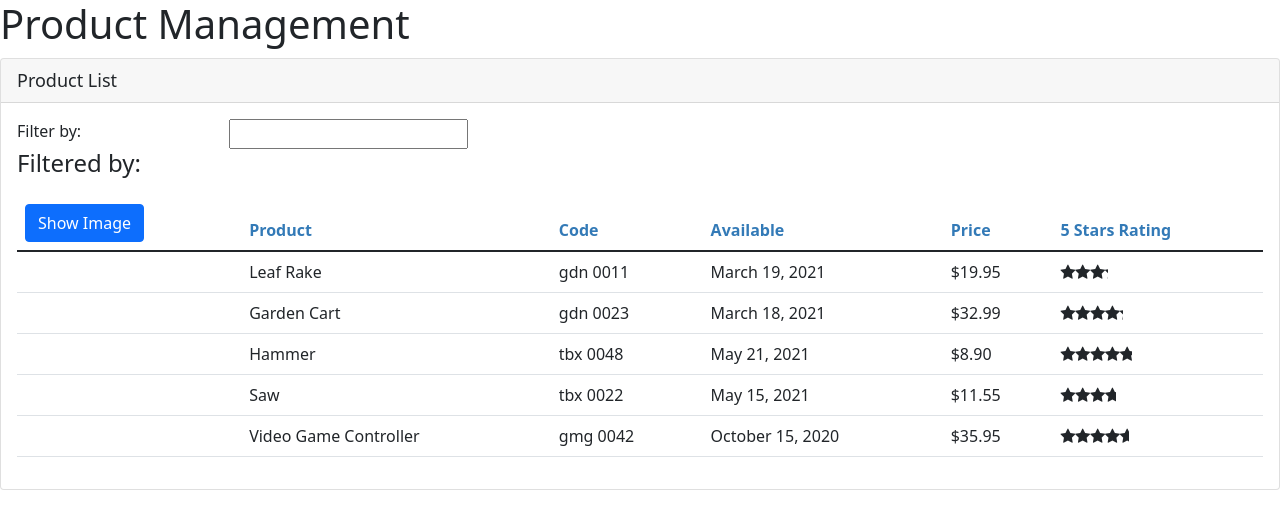
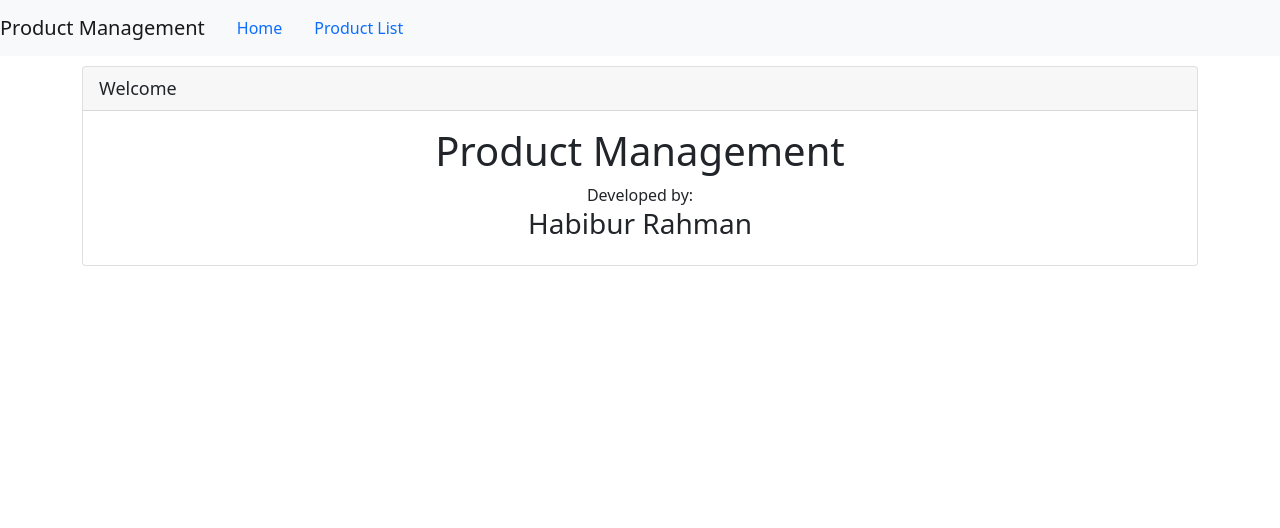
Before and after one commit to habiburrahman-mu/product-management-angular, an Angular app: page /welcome in a window 1280 px wide. Shown: the top 528 px of the page. Built offline with nearby package versions, Linux system fonts and the light colour scheme.

Commit message:
added routing

```diff
--- a/src/app/app.component.ts
+++ b/src/app/app.component.ts
@@ -4,9 +4,15 @@
 @Component({
 	selector: 'pm-root',
 	template: `
-	<div>
-		<h1>{{pageTitle}}</h1>
-		<pm-products></pm-products>
+	<nav class="navbar navbar-expand navbar-light bg-light">
+		<a class="navbar-brand">{{pageTitle}}</a>
+		<ul class="nav nav-pills">
+			<li><a class="nav-link" routerLink='/welcome'>Home</a></li>
+			<li><a class="nav-link" routerLink='/products'>Product List</a></li>
+		</ul>
+	</nav>
+	<div class="container">
+		<router-outlet></router-outlet>
 	</div>
 	`
 })
--- a/src/app/home/welcome.component.html
+++ b/src/app/home/welcome.component.html
@@ -5,19 +5,12 @@
 	<div class="card-body">
 		<div class="container-fluid">
 			<div class="text-center">
-        <img src="./assets/images/logo.jpg"
-             class="img-responsive center-block"
-             style="max-height:300px;padding-bottom:50px" />
+				<h1>Product Management</h1>
 			</div>
 
 			<div class="text-center">Developed by:</div>
 			<div class="text-center">
-        <h3>Deborah Kurata</h3>
-      </div>
-
-      <div class="text-center">@deborahkurata</div>
-      <div class="text-center">
-        <a href="http://www.bit.ly/DeborahKsBlog">www.bit.ly/DeborahKsBlog</a>
+				<h3>Habibur Rahman</h3>
 			</div>
 		</div>
 	</div>
--- a/src/app/products/product-list.component.ts
+++ b/src/app/products/product-list.component.ts
@@ -5,7 +5,6 @@
 import {Subscription} from "rxjs";
 
 @Component({
-	selector: 'pm-products',
 	templateUrl: './product-list.component.html',
 	styleUrls: ['./product-list.component.css']
 })
```
Also changed, not shown: src/app/app.module.ts (+9 -1 lines). Lines whose indentation alone changed are shown as unchanged.
